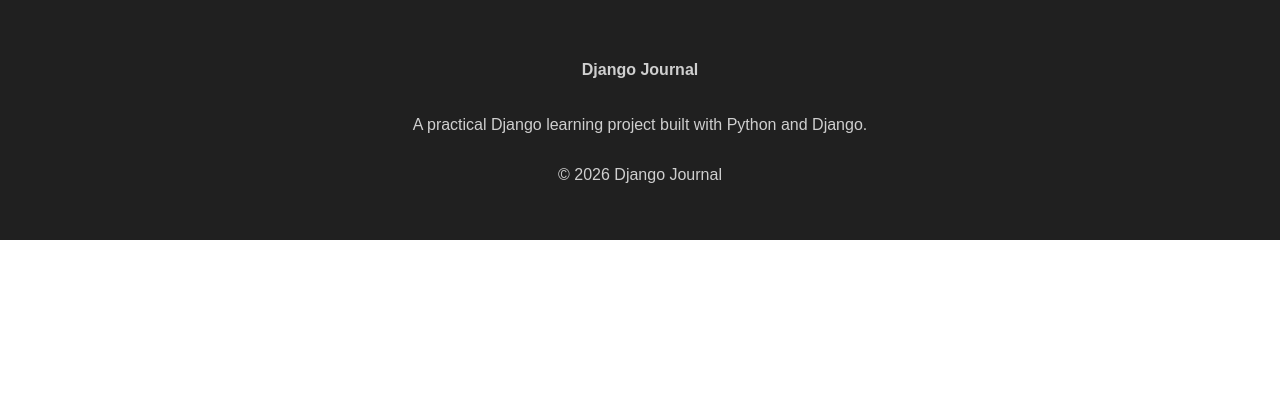
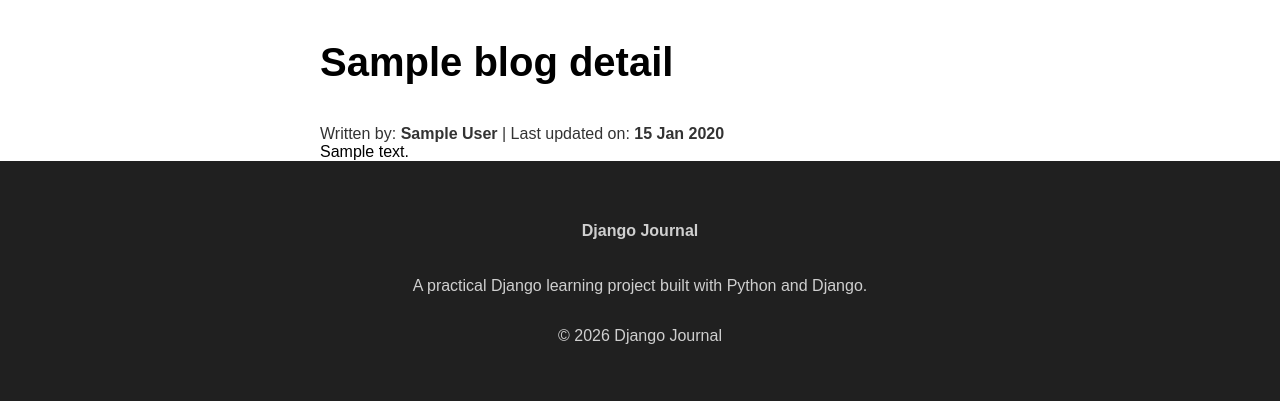
Before and after one commit to py-abhishek/django-blog-application, a Django app: template blog/templates/blog/blog_detail.html in a window 1280 px wide. Shown: the part 90-510 px from the top of the page. Run offline with Django 3.2, Linux system fonts and the light colour scheme; the template is opened without the code that fills it: most values are stand-ins (such as "Sample title", 1, 10 or a date in 2020); some web fonts are replaced.

Commit message:
Blog detail page added, content loading dynamically

```diff
--- /dev/null
+++ b/blog/static/blog/blog_detail.css
@@ -0,0 +1,30 @@
+:root {
+  --primary-color: #268A59;
+  --accent-color: #8A2658;
+  --text-color: #333333;
+  --primary-text-color: #383838;
+}
+
+main {
+    max-width: 50%;
+    margin: 0 auto;
+}
+
+article h1 {
+    font-size: 2.5rem;
+}
+
+article span {
+    font-size: 1rem;
+    color: var(--text-color);
+}
+
+article span .strong {
+    font-weight: bold;
+}
+
+article p {
+    font-size: 1.2rem;
+    line-height: 2.3rem;
+    color: var(--text-color);
+}
--- a/blog/templates/blog/blog.html
+++ b/blog/templates/blog/blog.html
@@ -14,12 +14,12 @@
 
     <h1 class="text-center heading-1 mt-5 mb-5">Blogs</h1>
     <section
-    <div class="card-container">
+        <div class="card-container">
 
             {% for blog_data in  blogs %}
-                <a href="">
+                <a href="{%url "blog-detail" "my-first-blog" %}">
                     <h3>{{ blog_data.title }}</h3>
-                    <p>{{ blog_data.content }}</p>
+                    <p>{{ blog_data.excerpt }}</p>
                 </a>
             {% endfor %}
 
--- a/blog/templates/blog/blog_detail.html
+++ b/blog/templates/blog/blog_detail.html
@@ -1,17 +1,31 @@
 {% extends "base.html" %}
 {% load static %}
 
-{% block meta_title %}Blog Detail | Django Journal{% endblock %}
+{% block meta_title %}{{ blog_detail.title }} | Django Journal{% endblock %}
 
 {% block css_files %}
     <link rel="stylesheet" href="{% static "blog/styles.css" %}">
     <link rel="stylesheet" href="{% static "blog/header.css" %}">
     <link rel="stylesheet" href="{% static "blog/footer.css" %}">
+    <link rel="stylesheet" href="{% static "blog/blog_detail.css" %}">
 {% endblock %}
 
 {% block content %}
     {% include "./includes/header.html" %}
+        <main>
+            <article>
+                <section>
+                    <h1>{{ blog_detail.title }}</h1>
+                    <span class="author">Written by: <span class="strong">{{ blog_detail.author }}</span> </span>
+                    <span class="modify-date">| Last updated on: <time class="strong">{{ blog_detail.date|date:"d M Y"}}</time></span>
+                </section>
 
+                <section>
+                    {{ blog_detail.content }}
+                </section>
 
+            </article>
+
+        </main>
     {% include "./includes/footer.html" %}
 {% endblock %}
--- a/blog/templates/blog/index.html
+++ b/blog/templates/blog/index.html
@@ -36,9 +36,9 @@
         <div class="card-container">
 
             {% for blog_data in  blogs %}
-                <a href="">
+                <a href="{% url "blog-detail" blog_data.slug %}">
                     <h3>{{ blog_data.title }}</h3>
-                    <p>{{ blog_data.content }}</p>
+                    <p>{{ blog_data.excerpt }}</p>
                 </a>
             {% endfor %}
 
```
Also changed, not shown: blog/views.py (+26 -8 lines).
